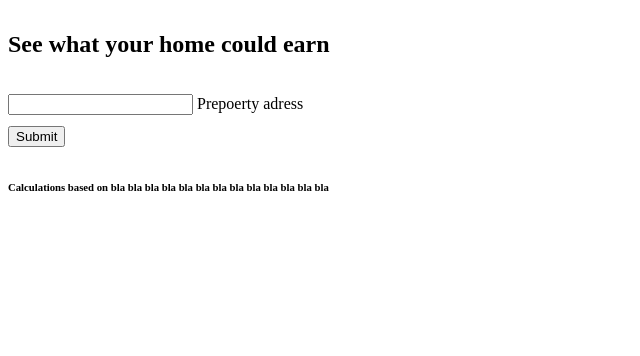
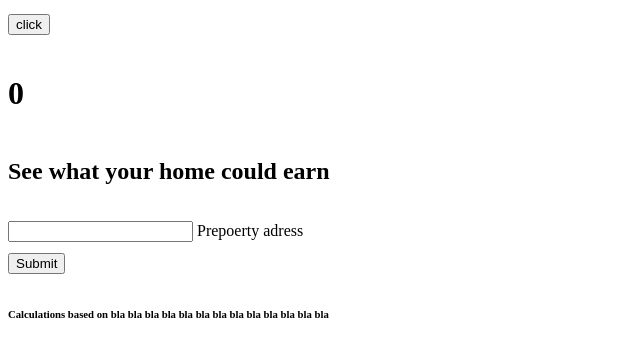
Before and after one commit to DyadicGit/React-with-webpack-4, a React app: page / in a window 1280 px wide. Shown: the top 356 px of the page, without its empty margins (0-640 px from the left). Built offline with nearby package versions, Linux system fonts and the light colour scheme.

Commit message:
useLayoutEffect works between <App>'s render(<App fromHere, doc.elemnt(id), (callback) => toHere)

```diff
--- a/package.json
+++ b/package.json
@@ -29,8 +29,8 @@
     "html-loader": "^0.5.5",
     "html-webpack-plugin": "^3.0.7",
     "mini-css-extract-plugin": "^0.2.0",
-    "react": "^16.3.0",
-    "react-dom": "^16.3.0",
+    "react": "latest",
+    "react-dom": "latest",
     "webpack": "^4.28.4",
     "webpack-cli": "^3.2.1",
     "webpack-dev-server": "^3.1.14",
--- a/src/App.js
+++ b/src/App.js
@@ -3,6 +3,7 @@ import LandingPage from './views/pages/LandingPage';
 
 const App = () => (
   <div>
+    {console.log('dom')}
     <LandingPage />
   </div>
 );
--- a/src/index.js
+++ b/src/index.js
@@ -3,4 +3,4 @@ import React from 'react';
 import App from './App';
 import style from './main.css';
 
-ReactDOM.render(<App />, document.getElementById('app'));
+ReactDOM.render(<App />, document.getElementById('app'), () => console.log('dom end'));
--- a/src/views/pages/LandingPage.js
+++ b/src/views/pages/LandingPage.js
@@ -1,17 +1,42 @@
-import React from 'react';
+/** @jsx createElement */
+import { createElement, useEffect, useLayoutEffect, useState } from 'react';
 import Booklet from '../components/Booklet';
 
-class LandingPage extends React.Component {
-  state = {
+const mutateDom = (tag) => {
+  document.querySelector("#container").className += ` mutated-DOM-${tag}`;
+}
 
-  }
+const LandingPage = () => {
+  const [initL, setInitL] = useState(true);
+  const [init, setInit] = useState(true);
+  const [count, setCount] = useState(0);
+  useLayoutEffect(() => {
+    mutateDom('layout');
+    setInitL(false);
+  }, [setInitL]);
+  useEffect(() => {
+    mutateDom('simple')
+    setInit(false);
+  }, [setInit]);
+  console.log('render1')
 
-  render() {
-    return (
-      <div>
-        <Booklet />
-      </div>
-    );
-  }
-}
+  useEffect(() => {
+    console.log('in', count);
+    return () => { console.log('out', count); };
+  }, [count]);
+  useLayoutEffect(() => {
+    console.log('L-in', count);
+    return () => { console.log('L-out', count); };
+  }, [count]);
+
+  return (
+    <div id="container" className={`${initL ? 'initClassLayout' : 'failL'} ${init ? 'initClass' : 'fail'}`}>
+      <button type="button" onClick={() => setCount(count + 1)}>
+        click
+      </button>
+      <h1>{count}</h1>
+      <Booklet />
+    </div>
+  );
+};
 export default LandingPage;
```
Also changed, not shown: 1 other file (tests, documents, lock files or other folders).
